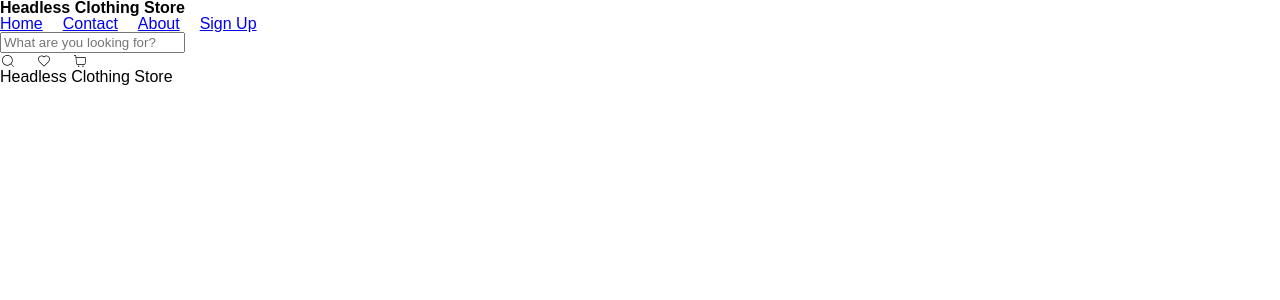
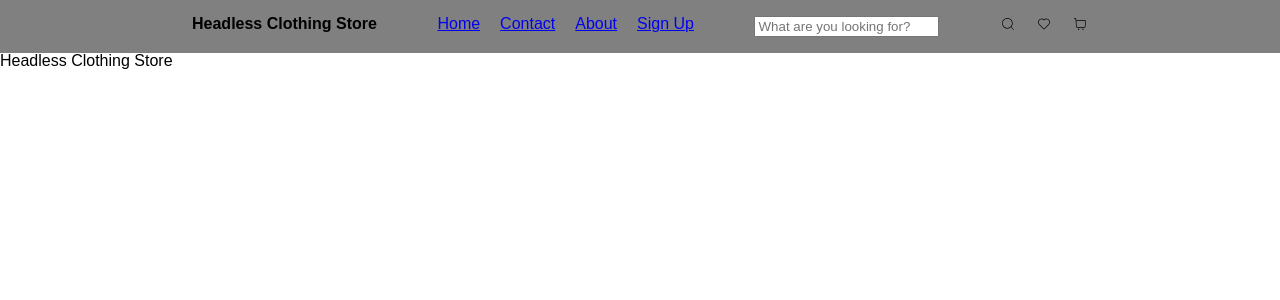
Before and after one commit to MattiVboiii/gw2_svm, a React (Vite) app: page / in a window 1280 px wide. Shown: the top 300 px of the page. Built offline with nearby package versions, Linux system fonts and the light colour scheme.

Commit message:
Update Navbar styles: adjust padding and add background color; clean up main.css by removing unused import

```diff
--- a/src/styles/home/Navbar.module.css
+++ b/src/styles/home/Navbar.module.css
@@ -1,7 +1,8 @@
 nav {
   display: flex;
-  padding: 0 15vw;
+  padding: 2vh 15vw;
   justify-content: space-between;
+  background-color: grey;
   h1 {
     font-weight: bold;
   }
--- a/src/styles/main.css
+++ b/src/styles/main.css
@@ -1,5 +1,3 @@
-@import url('https://cdnjs.cloudflare.com/ajax/libs/meyer-reset/2.0/reset.min.css');
-
 body {
   font-family: Arial, Helvetica, sans-serif;
 }
```
